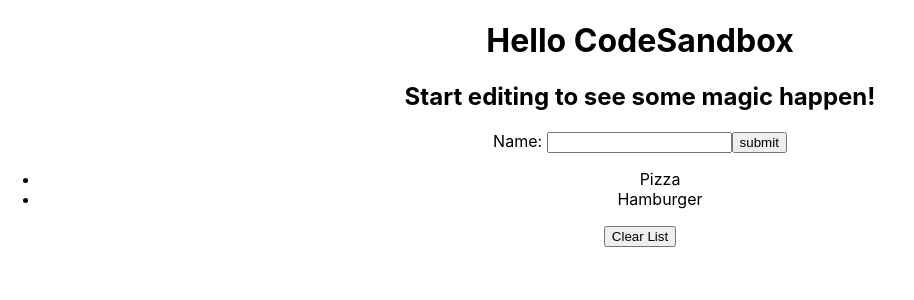
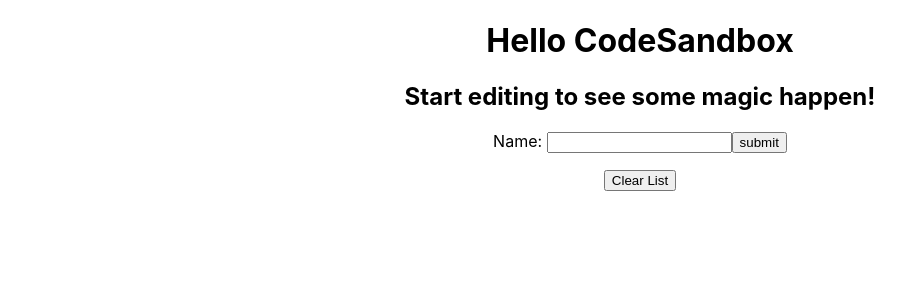
Before and after one commit to webdevyn/react-todoList, a React (Create React App) app: page / in a window 1280 px wide. Shown: the top 300 px of the page, without its empty margins (0-914 px from the left). Built offline with nearby package versions, Linux system fonts and the light colour scheme.

Commit message:
complete remove task feature

```diff
--- a/src/App.js
+++ b/src/App.js
@@ -1,16 +1,12 @@
-import logo from './logo.svg';
 import './App.css';
 import ListItem from './ListItem';
 import { useState } from 'react';
 
 function App() {
-  const [tasks, setTasks] = useState([{id: 1, name: "Pizza"}, {id: 2, name: "Hamburger"}])    //tasks is the name of the array
+  const [tasks, setTasks] = useState([])    //tasks is the name of the array
 
   const [newItemName, setNewItemName] = useState("")
 
-  const listItems = tasks.map(function(item) {
-    return <ListItem key={item.id} itemName={item.name}/>
-  })
 
   const handleChange = (event) => {
     setNewItemName(event.target.value)  //updates state with what user types in
@@ -44,6 +40,19 @@ function App() {
     setTasks([])
   }
 
+  const removeTask = (id) => {
+    //get the tasks
+
+    //remove the task that was clicked
+    const updatedTasks= tasks.filter(task => task.id !== id)
+    //update the state with the new list of tasks
+    setTasks(updatedTasks)
+  }
+
+  const listItems = tasks.map(function(item) {
+    return <ListItem delete={()=> removeTask(item.id)} key={item.id} itemName={item.name}/>
+  })
+
   return (
     <div className="App">
       <h1>Hello CodeSandbox</h1>
--- a/src/ListItem.js
+++ b/src/ListItem.js
@@ -1,5 +1,5 @@
-const ListItem = (props) => {
-    return <li>{props.itemName}</li>
+const ListItem = function(props){
+    return <li onClick={props.delete}>{props.itemName}</li>
 }
 
-export default ListItem;
+export default ListItem
```
